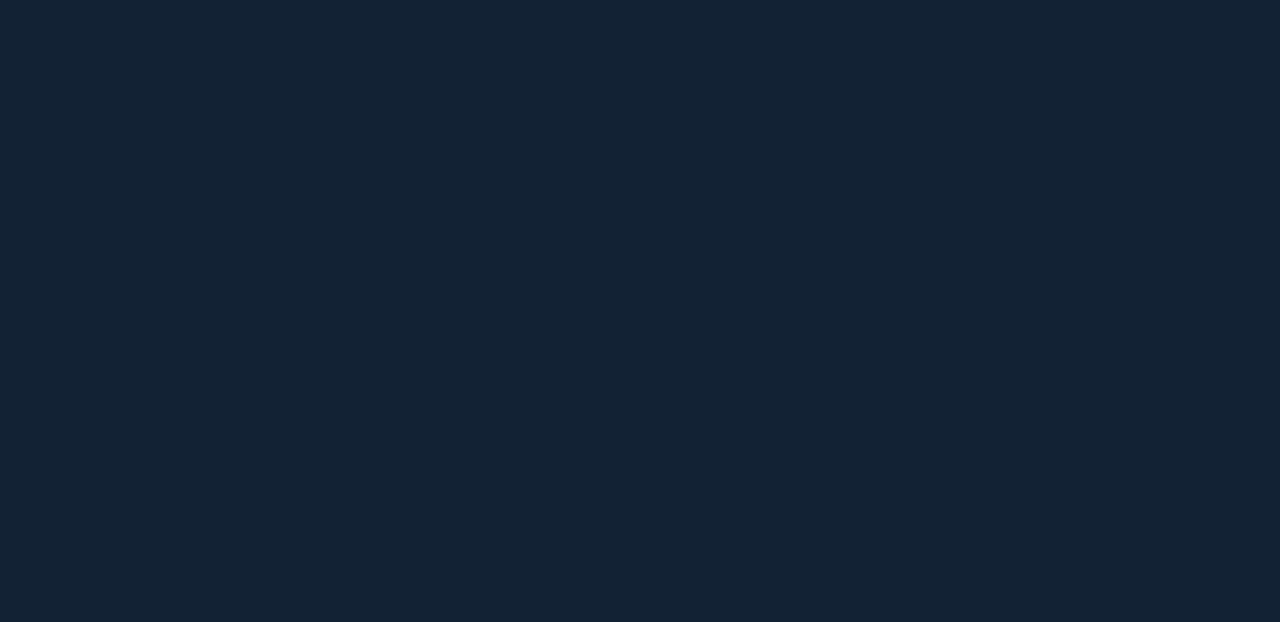
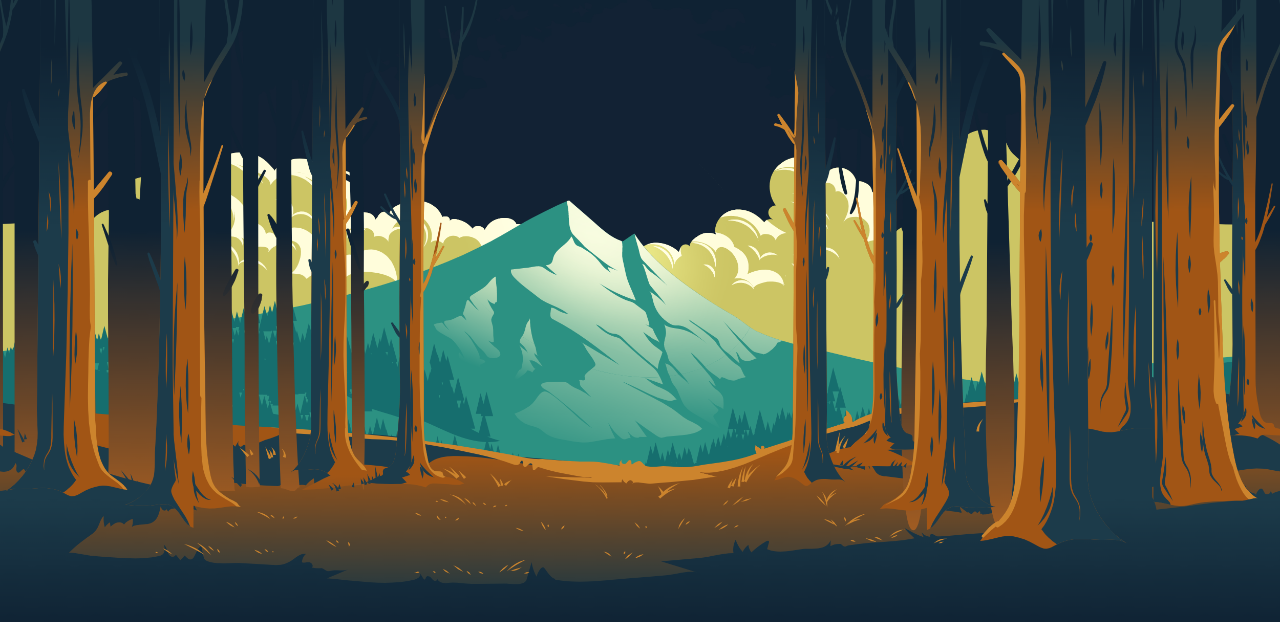
Before and after one commit to MarinaLitueva/rsschool-cv, a plain HTML site: page index.html in a window 1280 px wide. Drawn offline with Linux system fonts and the light colour scheme; the site is published under a folder, as on GitHub Pages, so addresses that start at the root find nothing.

Commit message:
fix: change link images

```diff
--- a/style.css
+++ b/style.css
@@ -30,13 +30,13 @@ body {
 }
 
 .forest-1 {
-    background-image: url('/images/forest-1.png');
+    background-image: url('images/forest-1.png');
 }
 
 .forest-2 {
-    background-image: url('/images/forest-2.png');
+    background-image: url('images/forest-2.png');
 }
 
 .forest-3 {
-    background-image: url('/images/forest-3.png');
+    background-image: url('images/forest-3.png');
 }
```
